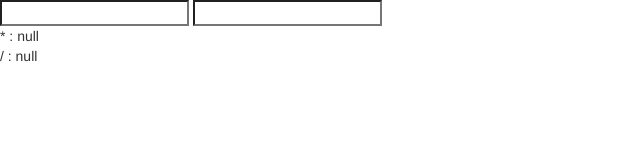
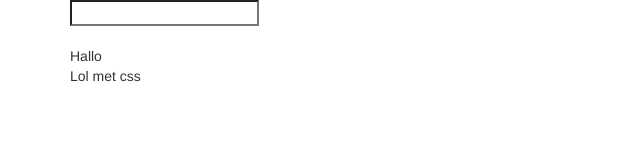
Before and after one commit to xarling/newnexus-workshop-examples, a plain HTML site: page 1.binding.html in a window 1280 px wide. Shown: the whole page, without its empty margins (0-640 px from the left). Drawn offline with Linux system fonts and the light colour scheme.

Commit message:
Changed comments

```diff
--- a/1.binding.html
+++ b/1.binding.html
@@ -9,7 +9,8 @@
     </head>
 
     <body>
-       <!-- <div ng-app="">
+        <div ng-app="" class="container">
+           <div ng-app="">
                 <input type="text" ng-model="data.message"/>
                 <h1>{{data.message}}</h1>
                 {{"Hallo " + data.message}}
@@ -17,17 +18,17 @@
                 <div class="{{data.message}}">
                     Lol met css
                 </div>
-       </div>-->
+           </div>
 
 
-       <div ng-app="">
+       <!--
             <input type="text" ng-model="data.inputOne"/>
             <input type="text" ng-model="data.inputTwo"/>
             <br/>
             * : <span ng-class="{red: data.inputOne > 10, green: data.inputOne <= 10}">{{data.inputOne * data.inputTwo}}</span> <br/>
             / : {{data.inputOne / data.inputTwo}} <br/>
+             -->
        </div>
-
         <script src="scripts/angular.js"></script>
     </body>
 </html>
```
Lines whose indentation alone changed are shown as unchanged.
